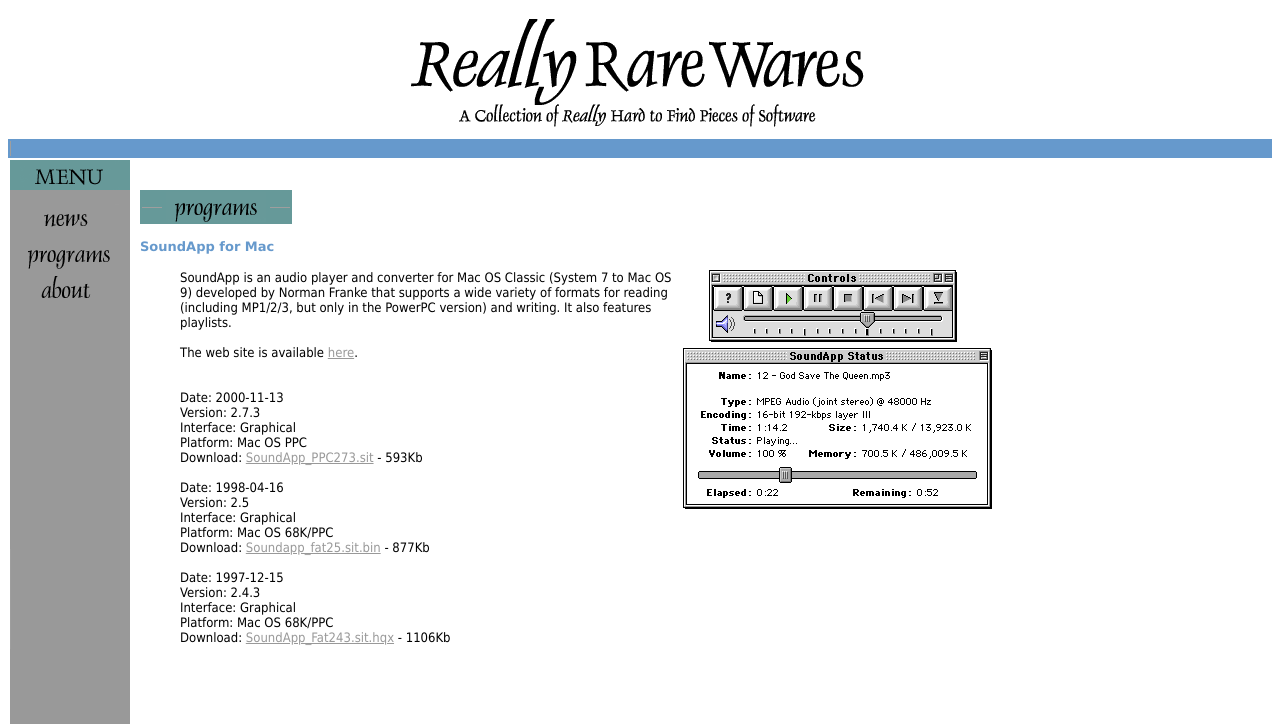
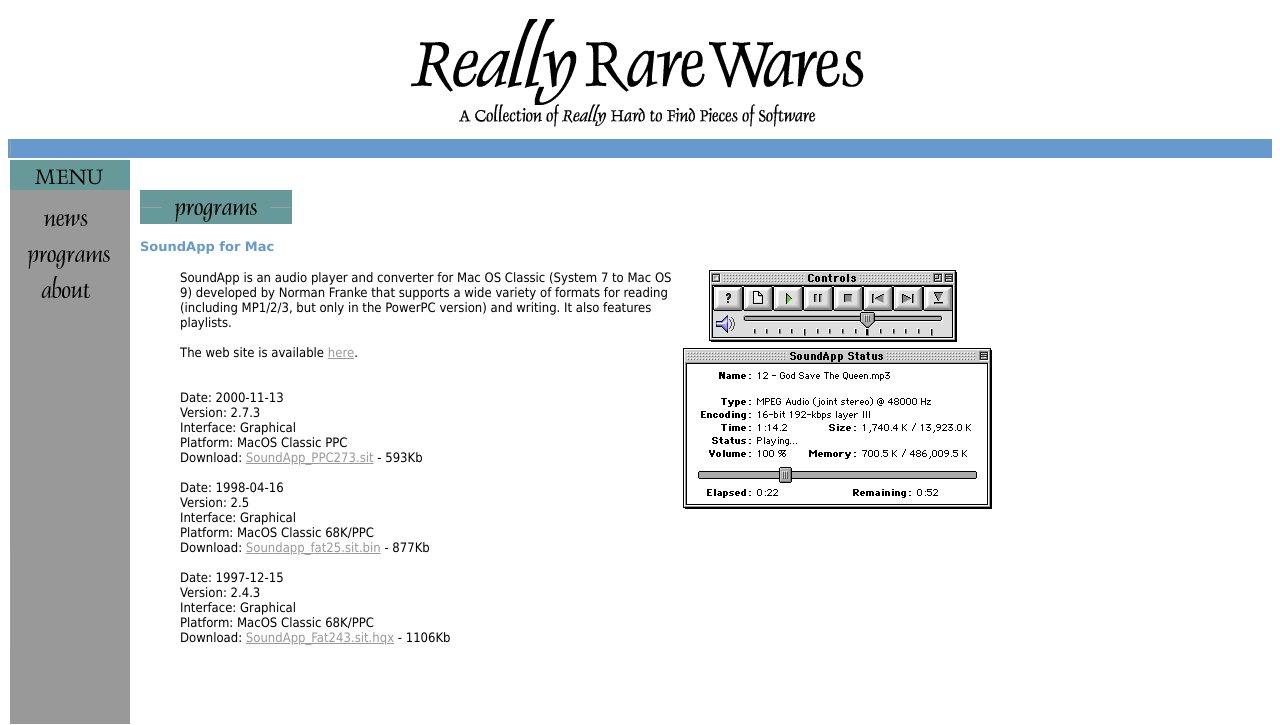
Before and after one commit to rjamorim/rrw, a PHP site: page /soundapp.php in a window 1280 px wide. Shown: the top 725 px of the page. Run offline with PHP 8.4, Linux system fonts and the light colour scheme; grey boxes are pictures that could not be loaded.

Commit message:
Consistency "MacOS"

```diff
--- a/blade.php
+++ b/blade.php
@@ -150,7 +150,7 @@
         Date: 2001-01-22<br>
         Version: 0.92.6 (GUI v1.4)<br>
         Interface: Graphical<br>
-        Platform: Mac OS Classic (PPC)<br>
+        Platform: MacOS Classic (PPC)<br>
         Download: <a href="files/blade/blademac.sit">blademac.sit</a> - 529Kb<br>
 
         </blockquote></font>
--- a/daxwav.php
+++ b/daxwav.php
@@ -109,7 +109,7 @@
         Date: 1999<br>
         Version: 1.0<br>
         Interface: Graphical<br>
-        Platform: 68k MacOS<br>
+        Platform: MacOS Classic 68K<br>
         Download: <a href="files/lossless/daxaif1.0.sit">daxaif1.0.sit</a> - 89Kb<br>
         <br>
         <a href="screens/daxaif.png" target=outside><img src="screens/daxaif.png"
@@ -117,7 +117,7 @@
         Date: 1999<br>
         Version: 1.1<br>
         Interface: Graphical<br>
-        Platform: 68k/PPC MacOS<br>
+        Platform: MacOS Classic 68K/PPC<br>
         Download: <a href="files/lossless/daxaif1.1.sit">daxaif1.1.sit</a> - 141Kb<br>
 
         </blockquote></font>
--- a/soundapp.php
+++ b/soundapp.php
@@ -106,19 +106,19 @@
         Date: 2000-11-13<br>
         Version: 2.7.3<br>
         Interface: Graphical<br>
-        Platform: Mac OS PPC<br>
+        Platform: MacOS Classic PPC<br>
         Download: <a href="files/players/SoundApp_PPC273.sit">SoundApp_PPC273.sit</a> - 593Kb<br>
         <br>
         Date: 1998-04-16<br>
         Version: 2.5<br>
         Interface: Graphical<br>
-        Platform: Mac OS 68K/PPC<br>
+        Platform: MacOS Classic 68K/PPC<br>
         Download: <a href="files/players/Soundapp_fat25.sit.bin">Soundapp_fat25.sit.bin</a> - 877Kb<br>
         <br>
         Date: 1997-12-15<br>
         Version: 2.4.3<br>
         Interface: Graphical<br>
-        Platform: Mac OS 68K/PPC<br>
+        Platform: MacOS Classic 68K/PPC<br>
         Download: <a href="files/players/SoundApp_Fat243.sit.hqx">SoundApp_Fat243.sit.hqx</a> - 1106Kb<br>
 
         </blockquote></font>
--- a/truespeech.php
+++ b/truespeech.php
@@ -127,13 +127,13 @@
         Date: 1996-02-08<br>
         Version: 1.04 (Player)<br>
         Interface: Graphical<br>
-        Platform: Mac68K<br>
+        Platform: MacOS Classic 68K<br>
         Download: <a href="files/vocodecs/tspmac68.hqx">tspmac68.hqx</a> - 353Kb<br>
         <br>
         Date: 1996-02-08<br>
         Version: 1.04 (Player)<br>
         Interface: Graphical<br>
-        Platform: MacPPC<br>
+        Platform: MacOS Classic PPC<br>
         Download: <a href="files/vocodecs/tsppwrmc.hqx">tsppwrmc.hqx</a> - 386Kb<br>
 
         </blockquote></font>
--- a/zap.php
+++ b/zap.php
@@ -118,7 +118,7 @@
         Date: 1999-06-03<br>
         Version: 1.5<br>
         Interface: Graphical<br>
-        Platform: Mac OS Classic<br>
+        Platform: MacOS Classic<br>
         Download: <a href="files/lossless/zap15dem.sit">zap15dem.sit</a> - 717Kb<br>
         <br>
         Date: 1997-03-13<br>
@@ -130,7 +130,7 @@
         Date: 1997-05-07<br>
         Version: 1.1.4<br>
         Interface: Graphical<br>
-        Platform: Mac OS Classic<br>
+        Platform: MacOS Classic<br>
         Download: <a href="files/lossless/dezap.sit">dezap.sit</a> - 146Kb<br>
 
         </blockquote></font>
```
